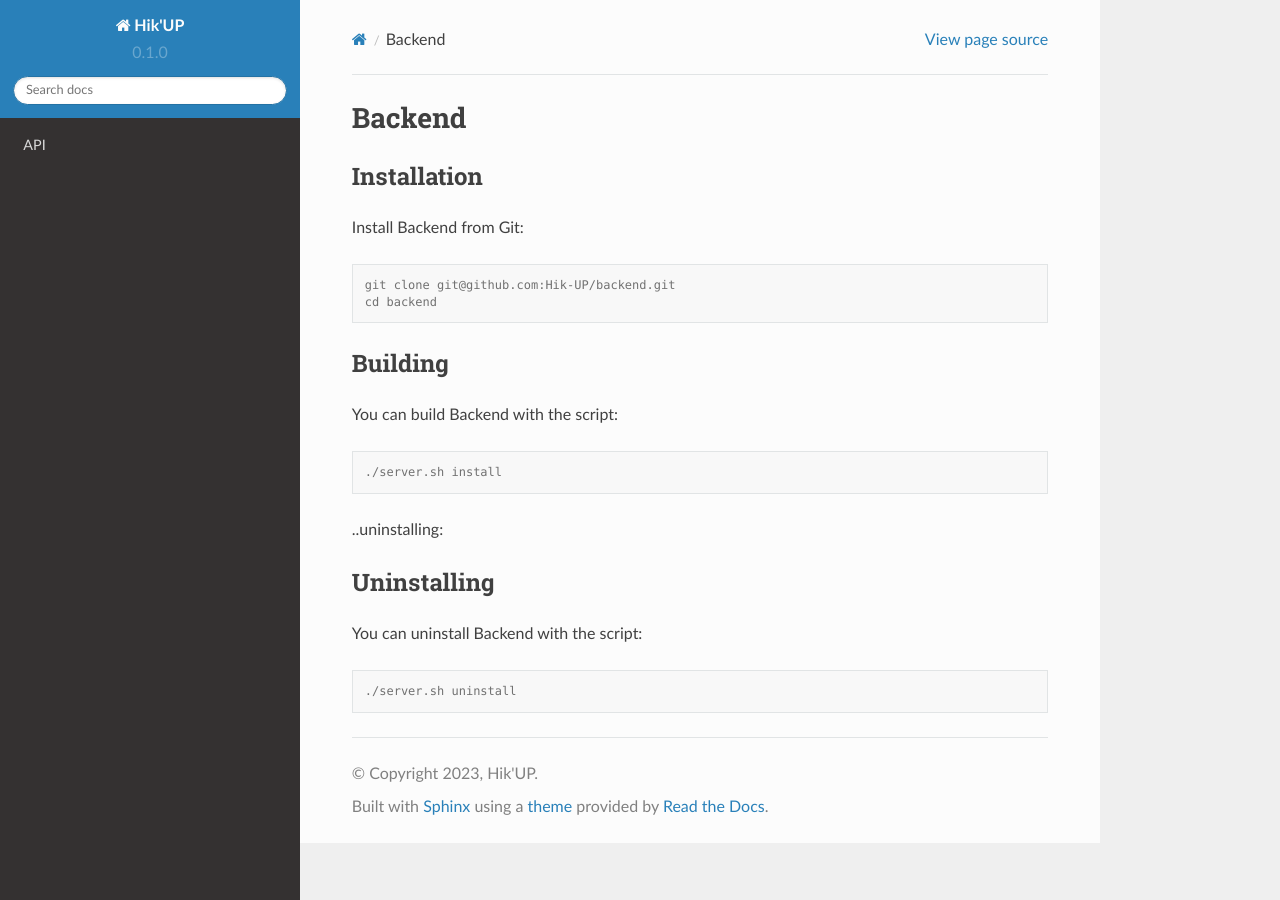
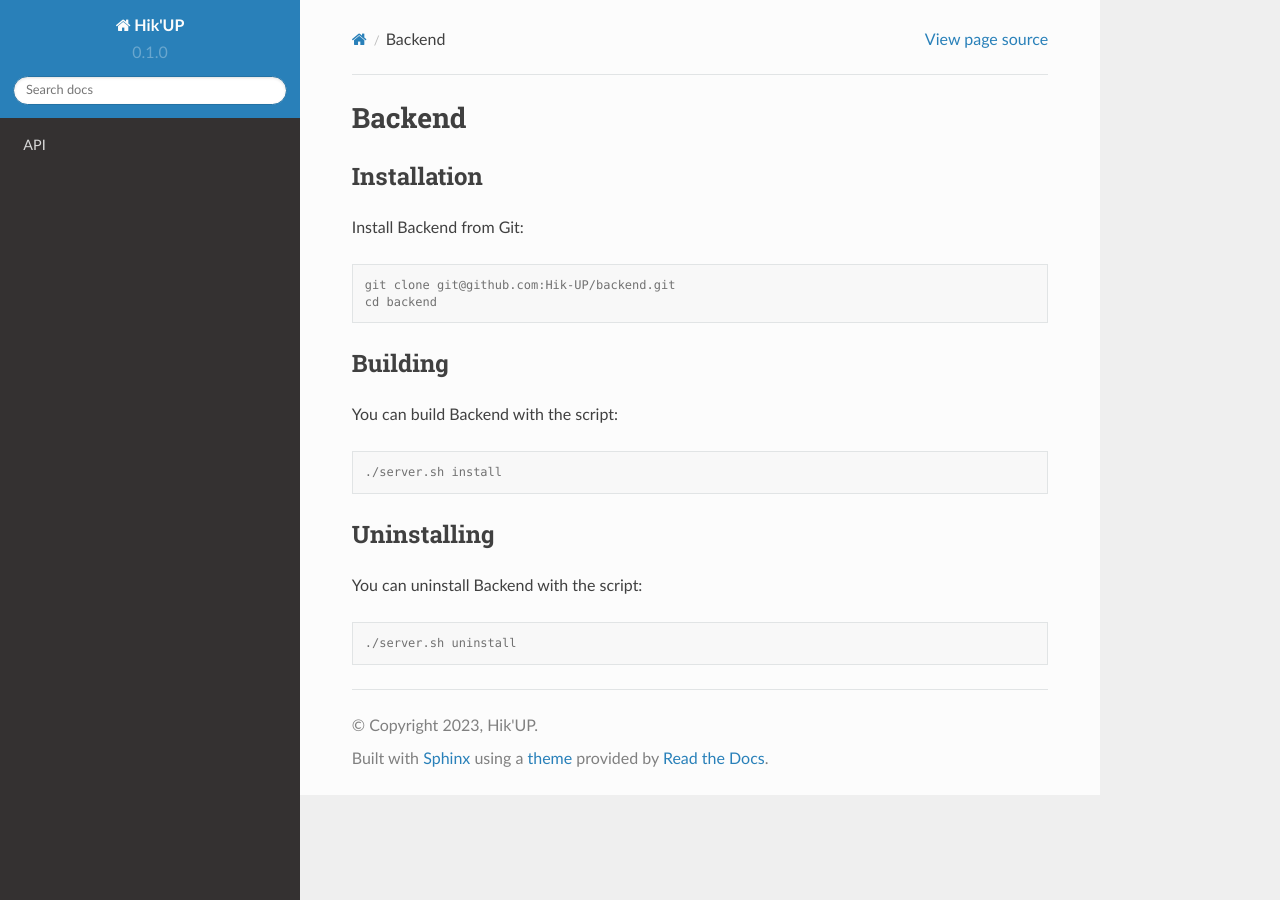
Before and after one commit to Hik-UP/documentation, a Sphinx documentation site: the page built from docs/source/development.rst, in a window 1280 px wide. Built offline with Sphinx 7.4.7 and the Read the Docs theme 2.0.0, drawn with Linux system fonts in a browser that asks for light colours; pages that are not in the unit, such as notebooks, are missing from menus.

Commit message:
Update development.rst

```diff
--- a/docs/source/development.rst
+++ b/docs/source/development.rst
@@ -24,7 +24,7 @@ You can build Backend with the script:
 
    ./server.sh install
 
-..uninstalling:
+.. _uninstalling:
 
 Uninstalling
 ------------
```
